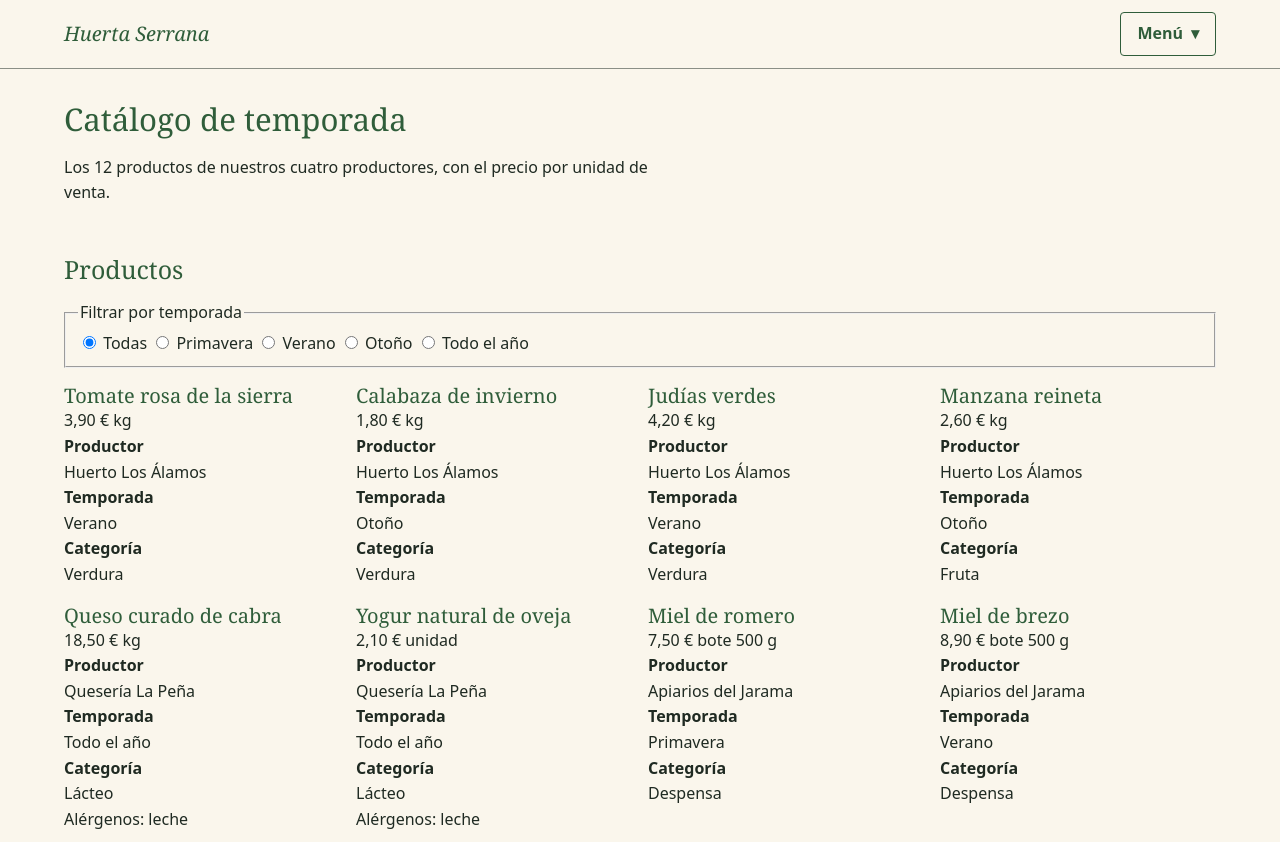
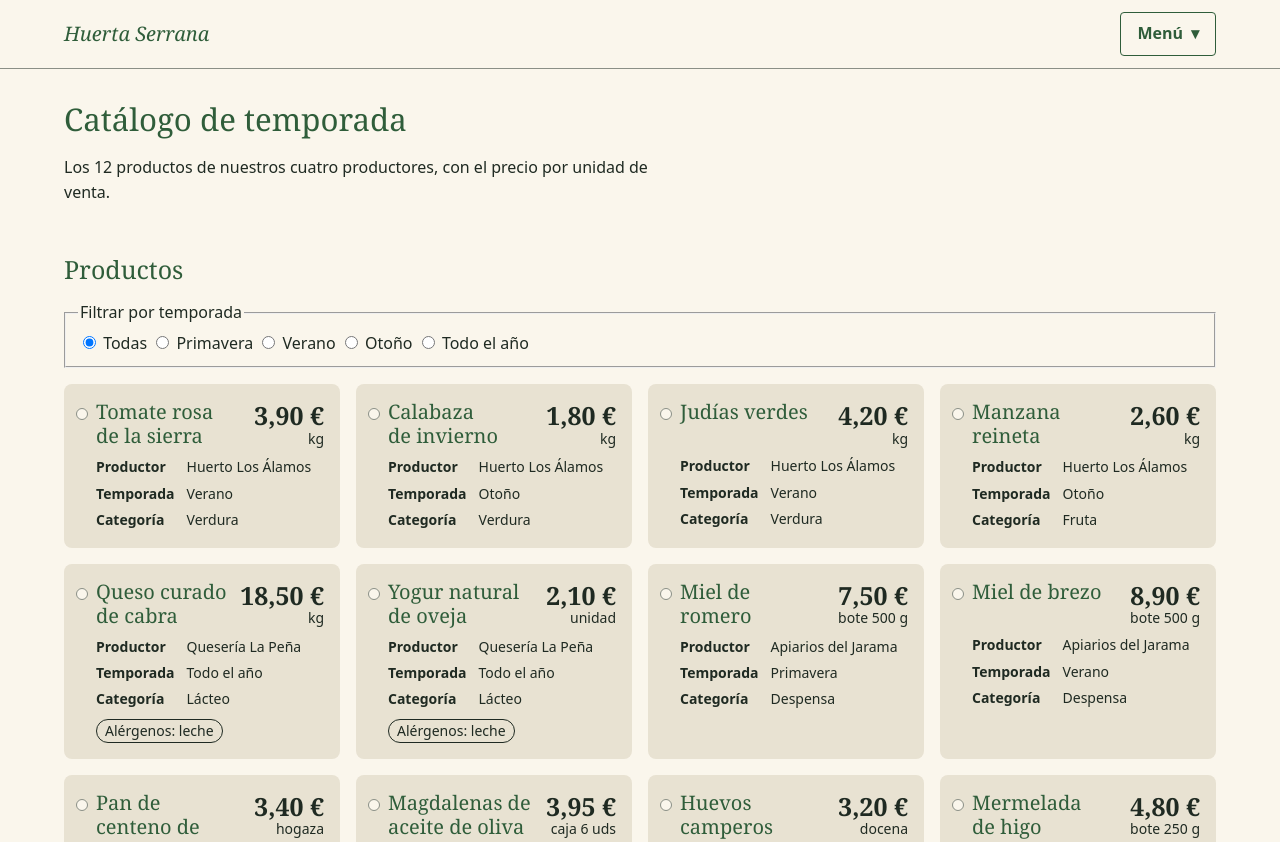
Before and after one commit to StablePeru/huerta-serrana, a plain HTML site: page catalogo.html in a window 1280 px wide. Shown: the top 842 px of the page. Drawn offline with Linux system fonts and the light colour scheme.

Commit message:
feat: etiqueta de precio para cestas y productos

```diff
--- a/css/components.css
+++ b/css/components.css
@@ -169,3 +169,70 @@
 .pasos__titulo {
   font-size: var(--tam-md);
 }
+
+/* ---- Etiqueta de precio -------------------------------------------------
+   Tarjeta Arena con forma de etiqueta de mercado: el precio, grande y a la
+   derecha, es lo primero que se ve (objetivo O1). Se usa para cestas y
+   productos. Texto Tinta sobre Arena: 11,50:1; título Verde: 5,91:1. */
+.etiqueta {
+  position: relative;
+  display: grid;
+  grid-template-columns: 1fr auto;
+  align-content: start;
+  gap: var(--espacio-2) var(--espacio-3);
+  height: 100%;
+  padding: var(--espacio-4) var(--espacio-4) var(--espacio-4) var(--espacio-6);
+  background-color: var(--ui-superficie);
+  border-radius: var(--radio-md);
+}
+
+/* El agujero de la etiqueta (decorativo) */
+.etiqueta::before {
+  content: "";
+  position: absolute;
+  top: var(--espacio-5);
+  left: var(--espacio-3);
+  width: var(--espacio-3);
+  height: var(--espacio-3);
+  background-color: var(--ui-fondo);
+  border: var(--borde-fino) solid var(--ui-borde);
+  border-radius: var(--radio-pildora);
+}
+
+.etiqueta__nombre {
+  font-size: var(--tam-md);
+}
+
+.etiqueta__precio {
+  font-family: var(--fuente-titulos);
+  font-size: var(--tam-lg);
+  font-weight: var(--peso-negrita);
+  line-height: var(--interlineado-titulo);
+  text-align: end;
+  white-space: nowrap;
+}
+
+.etiqueta__unidad {
+  display: block;
+  font-family: var(--fuente-texto);
+  font-size: var(--tam-sm);
+  font-weight: var(--peso-normal);
+}
+
+.etiqueta__datos {
+  grid-column: 1 / -1;
+  display: grid;
+  grid-template-columns: auto 1fr;
+  gap: var(--espacio-1) var(--espacio-3);
+  font-size: var(--tam-sm);
+}
+
+/* Píldora de alérgenos: solo aparece si el producto los tiene */
+.etiqueta__alergenos {
+  grid-column: 1 / -1;
+  justify-self: start;
+  padding-inline: var(--espacio-2);
+  border: var(--borde-fino) solid var(--ui-texto);
+  border-radius: var(--radio-pildora);
+  font-size: var(--tam-sm);
+}
```
